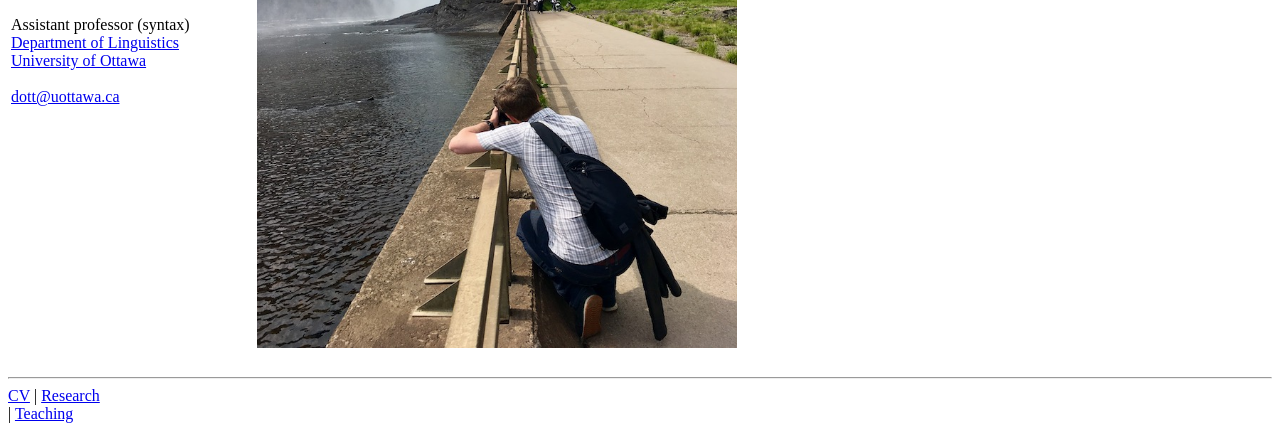
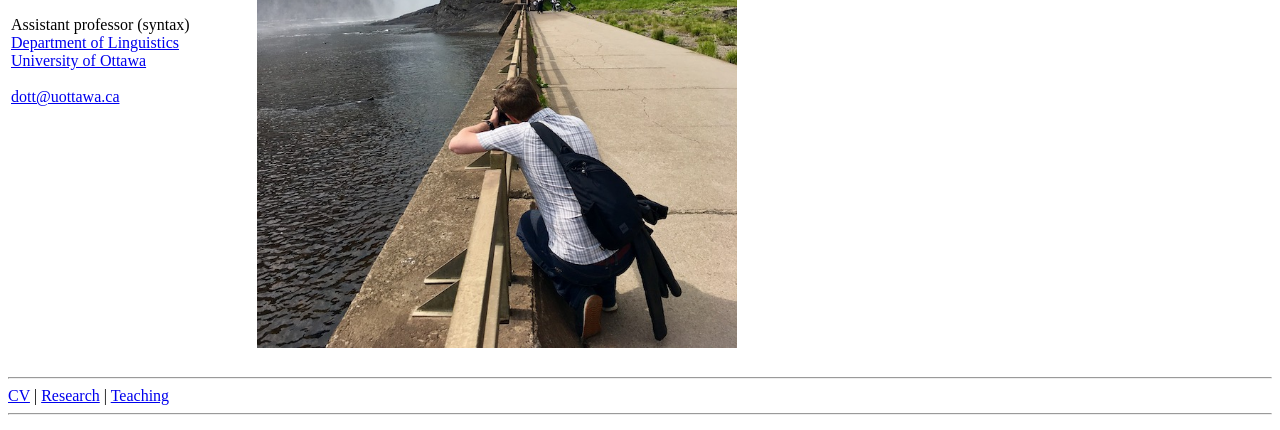
Before and after one commit to dennisott/dennisott.github.io, a plain HTML site: page index.html in a window 1280 px wide. Shown: the part 303-733 px from the top of the page. Drawn offline with Linux system fonts and the light colour scheme.

Commit message:
Update index.html

```diff
--- a/index.html
+++ b/index.html
@@ -23,7 +23,7 @@
 <br/>
 
 <hr>
-  <a href="ott-cv.pdf">CV</a> | <a href="research.html">Research</a><br/> | <a href="teaching.html">Teaching</a>
+  <a href="ott-cv.pdf">CV</a> | <a href="research.html">Research</a> | <a href="teaching.html">Teaching</a>
 <hr>
 
 
```
